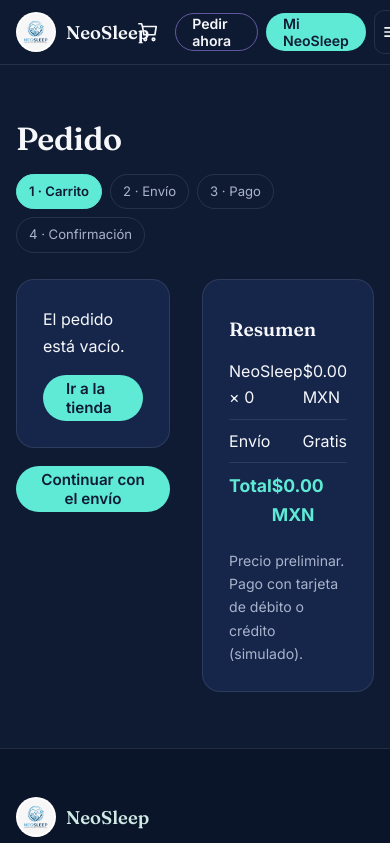
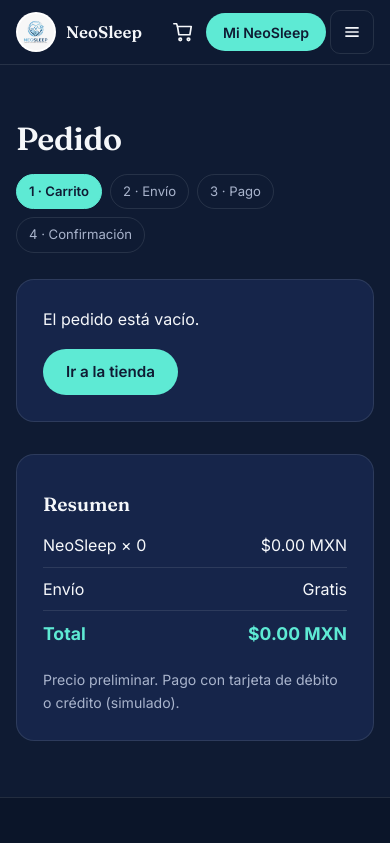
Before and after one commit to BanarySource/neosleep, a plain HTML site: page carrito.html in a window 390 px wide. Shown: the top 843 px of the page. Drawn offline with Linux system fonts and the light colour scheme.

Commit message:
Ajustes de diseño móvil: encabezado, carrito y elementos ocultos
Co-Authored-By: Claude Opus 5.5 <noreply@anthropic.com>

```diff
--- a/carrito.html
+++ b/carrito.html
@@ -20,7 +20,7 @@
     <div class="stepper" aria-label="Pasos del pedido">
       <span data-s="1">1 · Carrito</span><span data-s="2">2 · Envío</span><span data-s="3">3 · Pago</span><span data-s="4">4 · Confirmación</span>
     </div>
-    <div class="two-col" style="align-items:start;grid-template-columns:1.4fr 1fr">
+    <div class="two-col checkout">
       <div>
         <!-- Paso 1 -->
         <section data-step="1">
--- a/css/styles.css
+++ b/css/styles.css
@@ -16,6 +16,7 @@
   --max: 1120px;
 }
 * { box-sizing: border-box; }
+[hidden] { display: none !important; }
 html { scroll-behavior: smooth; scroll-padding-top: 76px; }
 body {
   margin: 0; background: var(--noche); color: var(--hueso);
@@ -63,6 +64,7 @@ p { margin: 0 0 1em; }
   display: inline-flex; align-items: center; justify-content: center; gap: 8px;
   min-height: 46px; padding: 0 22px; border-radius: 999px; border: 1px solid transparent;
   font: 600 .95rem var(--sans); text-decoration: none; cursor: pointer; transition: transform .15s, background .15s;
+  white-space: nowrap;
 }
 .btn:hover { transform: translateY(-1px); }
 .btn-primary { background: var(--turquesa); color: var(--noche); }
@@ -108,6 +110,7 @@ p { margin: 0 0 1em; }
 }
 .note.warn { border-color: var(--turquesa); background: rgba(94,234,212,.07); color: #D6F7F1; }
 .two-col { display: grid; grid-template-columns: 1fr 1fr; gap: 48px; align-items: center; }
+.two-col.checkout { grid-template-columns: 1.4fr 1fr; align-items: start; }
 
 /* Steps */
 .steps { list-style: none; padding: 0; margin: 0; counter-reset: s; display: grid; gap: 16px; }
@@ -248,13 +251,16 @@ abbr.g { text-decoration: underline dotted var(--lavanda); text-underline-offset
   .nav-cta { margin-left: auto; }
 }
 @media (max-width: 860px) {
-  .hero-grid, .two-col { grid-template-columns: 1fr; gap: 32px; }
+  .hero-grid, .two-col, .two-col.checkout { grid-template-columns: 1fr; gap: 32px; }
   .g3, .g4 { grid-template-columns: 1fr 1fr; }
   .footer-grid { grid-template-columns: 1fr 1fr; }
 }
 @media (max-width: 560px) {
   .g2, .g3, .g4, form .row { grid-template-columns: 1fr; }
-  .nav-cta .btn-primary.desk { display: none; }
+  .nav-cta .desk { display: none; }
+  .nav { gap: 8px; }
+  .brand { font-size: 1.05rem; }
+  .nav-cta { gap: 4px; }
   .bar { grid-template-columns: 110px 1fr 48px; font-size: .82rem; }
   .footer-grid { grid-template-columns: 1fr; }
 }
```
